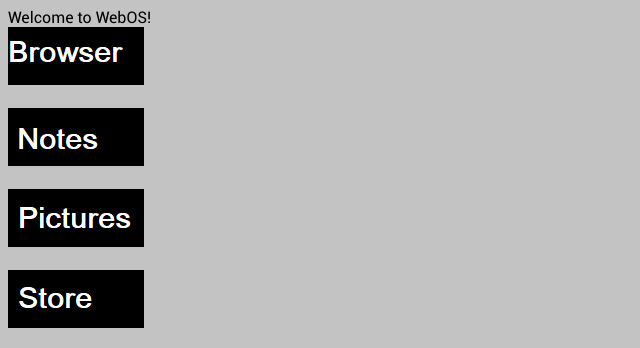
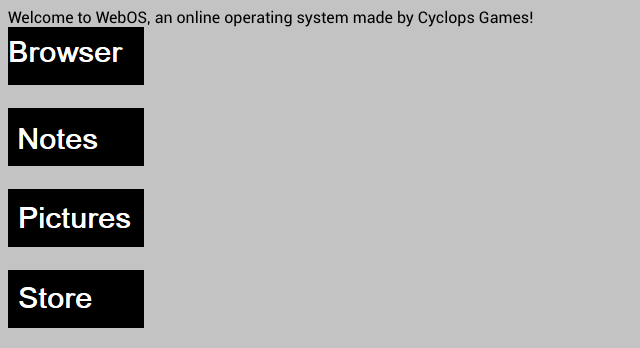
Before and after one commit to CyclopsGames/WebOS, a plain HTML site: page OS_Home_Screen.html in a window 1280 px wide. Shown: the top 348 px of the page, without its empty margins (0-640 px from the left). Drawn offline with Linux system fonts and the light colour scheme.

Commit message:
Update OS_Home_Screen.html

```diff
--- a/OS_Home_Screen.html
+++ b/OS_Home_Screen.html
@@ -15,7 +15,7 @@
 </style>
 <body>
 <body style="background-image:url('Background.png');">
-	<div>Welcome to WebOS!<div>
+	<div>Welcome to WebOS, an online operating system made by Cyclops Games!<div>
 
 					<a href="OS_Home_Screen.html">
 <img src="Browser.png" alt="Sorry, But This Image Was A Link, And The Image Did Not Load. Try Using A Different Web Browser." >
```
